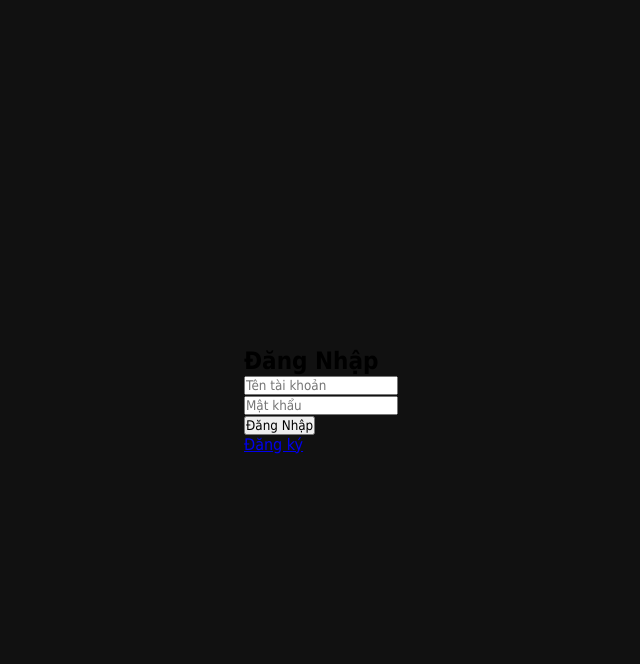
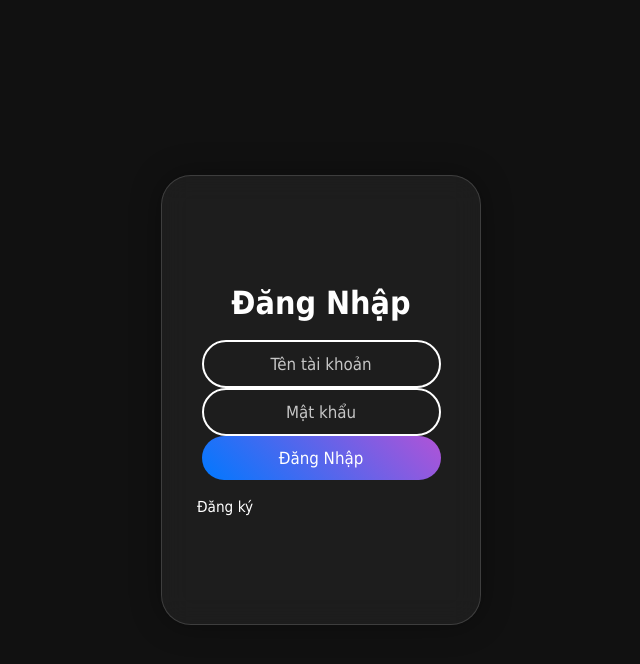
Before and after one commit to Stare-VuT/app.py, a Flask app: page / in a window 1280 px wide. Shown: the top 664 px of the page, without its empty margins (319-959 px from the left). Run offline with Flask 3, Linux system fonts and the light colour scheme.

Commit message:
Update index.html
.

```diff
--- a/templates/index.html
+++ b/templates/index.html
@@ -8,7 +8,11 @@
 </head>
 <body>
   <div class="container">
-    <div class="login-box">
+    <i style="--clr: #4ca0ff;"></i>
+    <i style="--clr: #7adaa5;"></i>
+    <i style="--clr: #b153d7;"></i>
+
+    <div class="login">
       <h2>Đăng Nhập</h2>
 
       {% with messages = get_flashed_messages(with_categories=true) %}
```
